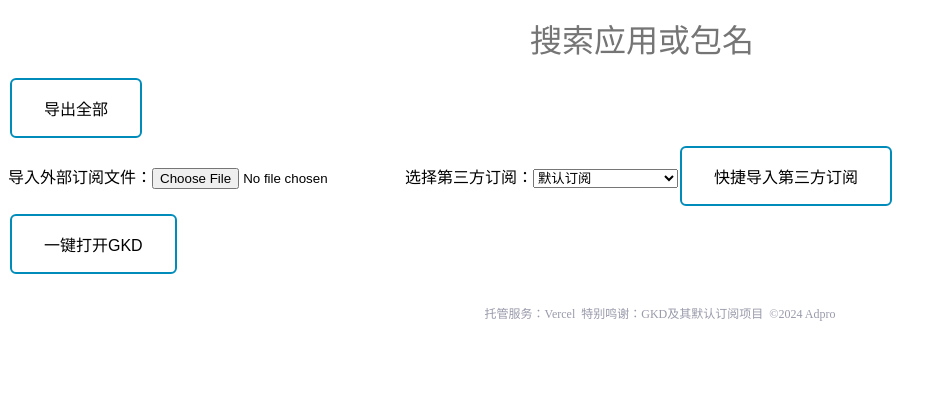
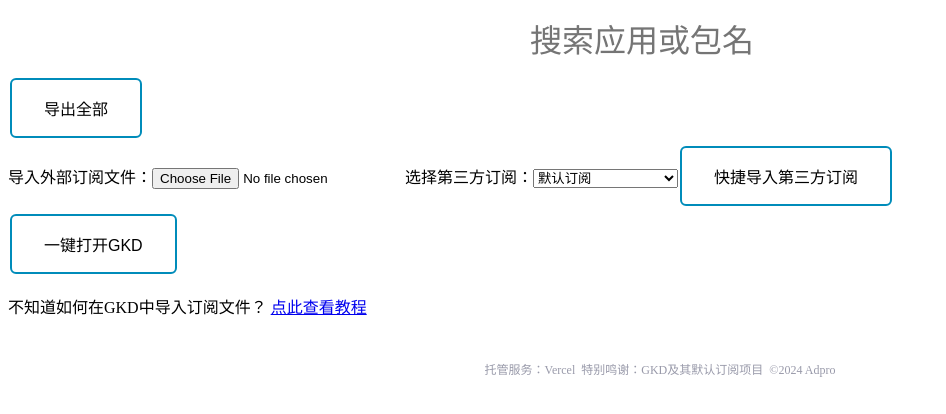
Before and after one commit to adproqwq/GKDTool_Vue, a Vue app: page / in a window 1280 px wide. Shown: the top 414 px of the page, without its empty margins (0-946 px from the left). Built offline with nearby package versions, Linux system fonts and the light colour scheme; no server answers.

Commit message:
feat: tutoril and show author

```diff
--- a/src/App.vue
+++ b/src/App.vue
@@ -11,7 +11,7 @@ import { edit } from './methods/edit'
 export default defineComponent({
   data() {
     return {
-      codeVer: '2.1.1'
+      codeVer: '2.1.2'
     }
   },
   methods: {
@@ -73,8 +73,15 @@ export default defineComponent({
   <div id="quickStart">
     <button type="button" class="btn btn1" @click="quickStart">一键打开GKD</button>
   </div>
-  <div id="version">
+  <div>
+    <p>
+      不知道如何在GKD中导入订阅文件？
+      <a href="https://docs.qq.com/doc/DY1RxVG9ES3JHeWpw">点此查看教程</a>
+    </p>
+  </div>
+  <div id="info">
     <div id="subVer"></div>
+    <div id="author"></div>
     <div id="codeVer"></div>
   </div>
   <div id="appList"></div>
--- a/src/methods/table.ts
+++ b/src/methods/table.ts
@@ -43,6 +43,7 @@ export const writeTable = (data: RawSubscription): [RawSubscription, RawApp[], R
   const script = data.apps
   const categories = data.categories
   document.getElementById('subVer')!.innerHTML = '<span>订阅版本：' + fullScript.version + '</span>'
+  document.getElementById('author')!.innerHTML = '<span>订阅作者：' + fullScript.author + '</span>'
   document.getElementById('codeVer')!.innerHTML = '<span>当前程序版本：' + JSON.parse(JSON.stringify(app.$data)).codeVer + '</span>'
   document.getElementById('appList')!.innerHTML = initAppTable
   let eachAppRule = '';
```
Also changed, not shown: package.json (+6 -6 lines), 1 other file (tests, documents, lock files or other folders).
